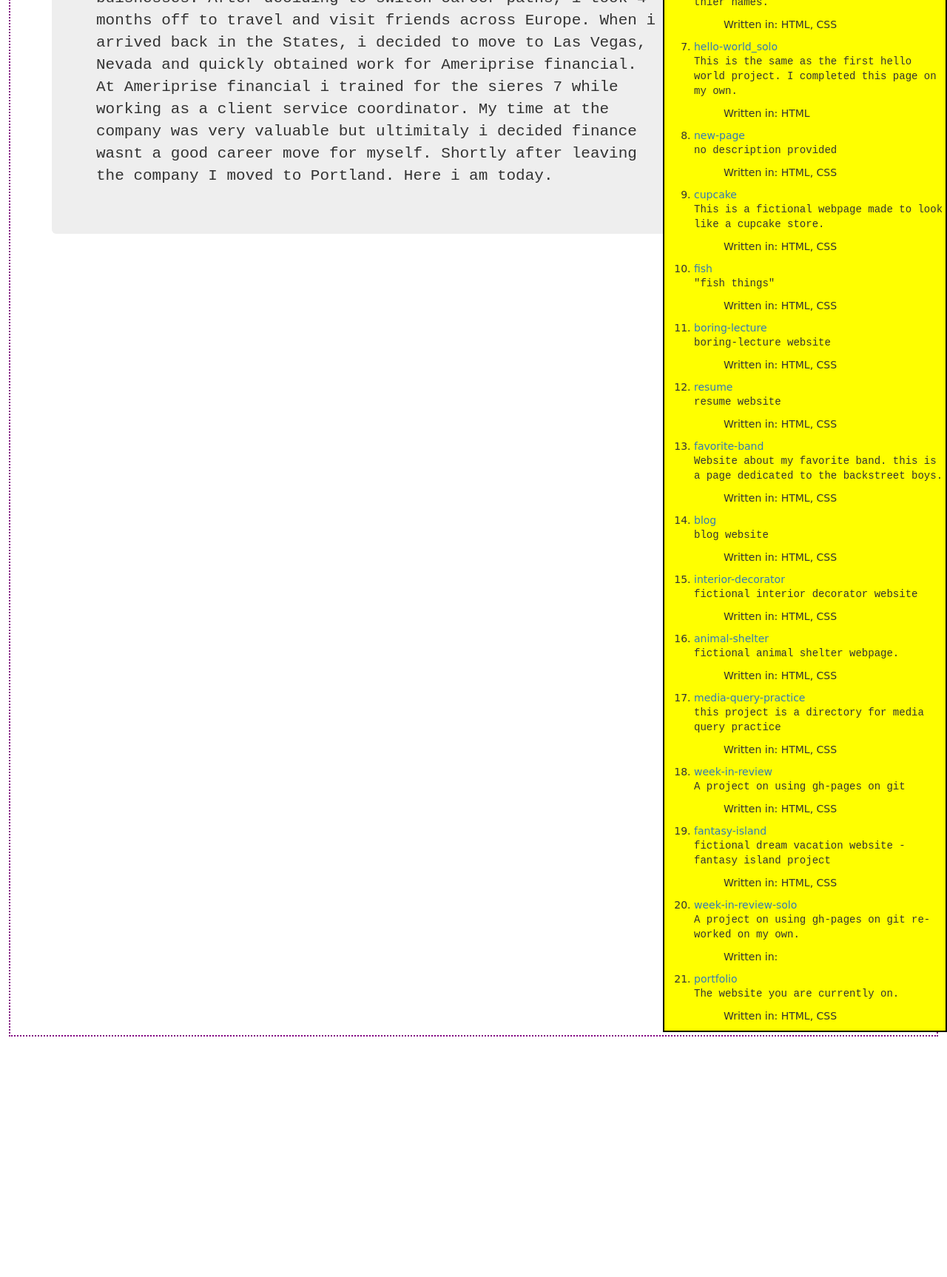
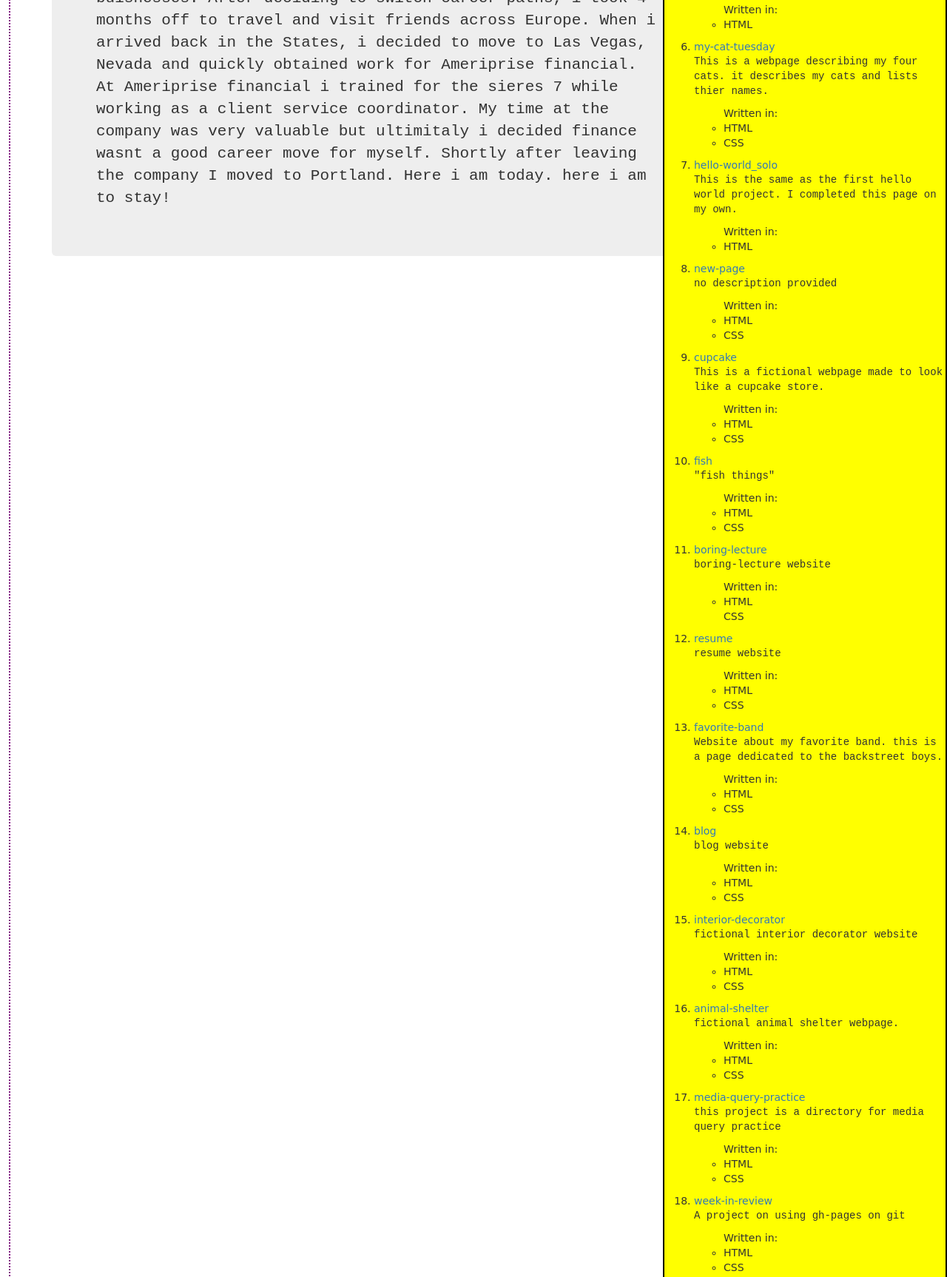
Before and after one commit to 7tacocat7/portfolio, a plain HTML site: page index.html in a window 1280 px wide. Shown: the part 801-2527 px from the top of the page at 74% size. Before the commit the page ends 2214 px from the top, so only its background shows below. Drawn offline with Linux system fonts and the light colour scheme.

Commit message:
fix improper use of 'ul' tag. UL tags now make bulleted lists.

```diff
--- a/css/styles.css
+++ b/css/styles.css
@@ -1,3 +1,6 @@
+
+
+
 h1 {
   font-family: courier
 }
--- a/index.html
+++ b/index.html
@@ -5,6 +5,7 @@
     <link href="css/styles.css" rel="stylesheet" type="text/css" media="all">
     <title>Carson Canales</title>
   </head>
+
   <style>  img {
      border-radius: 50%;
      float: left;
@@ -19,147 +20,147 @@
             <li><a href="https://github.com/7tacocat7/hello-world"> hello-world</a>
                 <p> This is a program to greet the planet! this is a simple html document that greets the viewer in various different languages.
                   <ul>
-                      Written in: HTML
+                  Written in: <li>HTML</li>
                   </ul>
                 </p>
             </li>
             <li><a href="https://github.com/7tacocat7/goodbye-world"> goodbye-world</a>
                 <p> This is a program to say goodbye. this file, written in HTML, bids its viewer fair well in four different languages.
                   <ul>
-                    Written in: HTML
+                  Written in: <li>HTML</li>
                   </ul>
                 </p>
             </li>
             <li><a href="https://github.com/7tacocat7/cookie-recipe"> cookie-recipe</a>
                 <p> This project is a webpage displaying a cookie recipie. This file provides the viewer with the ingredients and directions needed to bake delicious cookies.
                   <ul>
-                    Written in: HTML
+                  Written in: <li>HTML</li>
                   </ul>
                 </p>
             </li>
             <li><a href="https://github.com/7tacocat7/my-first-webpage"> my-first-webpage</a>
                 <p> This  is my first webpage design. it lists some of the things i will learn about coding. it also hosts an image file and provides a link to another webpage titled my favorite things.
                   <ul>
-                    Written in: HTML, CSS
+                  Written in: <li>HTML</li><li>CSS</li>
                   </ul>
                 </p>
             </li>
             <li><a href="https://github.com/7tacocat7/my-pet-webpage"> my-pet-webpage</a>
                 <p> This is a HTML page about my fictional pet. the project is incomplete so far.
                   <ul>
-                    Written in: HTML
+                  Written in: <li>HTML</li>
                   </ul>
                 </p>
             </li>
             <li><a href="https://github.com/7tacocat7/my-cat-tuesday"> my-cat-tuesday</a>
                 <p> This is a webpage describing my four cats. it describes my cats and lists thier names.
                   <ul>
-                    Written in: HTML, CSS
+                  Written in: <li>HTML</li><li>CSS</li>
                   </ul>
                 </p>
             </li>
             <li><a href="https://github.com/7tacocat7/hello-world_solo"> hello-world_solo</a>
                 <p>This is the same as the first hello world project. I completed this page on my own.
                   <ul>
-                    Written in: HTML
+                    Written in: <li>HTML</li>
                   </ul>
                 </p>
             </li>
             <li><a href="https://github.com/7tacocat7/new-page"> new-page</a>
                 <p> no description provided
                   <ul>
-                    Written in: HTML, CSS
+                    Written in:<li>HTML</li><li>CSS</li>
                   </ul>
                 </p>
             </li>
             <li><a href="https://github.com/7tacocat7/cupcake"> cupcake</a>
                 <p> This is a fictional webpage made to look like a cupcake store.
                   <ul>
-                    Written in: HTML, CSS
+                    Written in: <li>HTML</li><li>CSS</li>
                   </ul>
                 </p>
             </li>
             <li><a href="https://github.com/7tacocat7/fish"> fish</a>
                 <p> "fish things"
                   <ul>
-                    Written in: HTML, CSS
+                    Written in: <li>HTML</li><li>CSS</li>
                   </ul>
                 </p>
             </li>
             <li><a href="https://github.com/7tacocat7/boring-lecture"> boring-lecture</a>
                 <p>boring-lecture website
                   <ul>
-                    Written in: HTML, CSS
+                    Written in: <li>HTML</li>CSS</li>
                   </ul>
                 </p>
             </li>
             <li><a href="https://github.com/7tacocat7/resume"> resume</a>
                 <p>resume website
                   <ul>
-                    Written in: HTML, CSS
+                    Written in: <li>HTML</li><li>CSS</li>
                   </ul>
                 </p>
             </li>
             <li><a href="https://github.com/7tacocat7/favorite-band"> favorite-band</a>
                 <p> Website about my favorite band. this is a page dedicated to the backstreet boys.
                   <ul>
-                    Written in: HTML, CSS
+                    Written in: <li>HTML</li><li>CSS</li>
                   </ul>
                 </p>
             </li>
             <li><a href="https://github.com/7tacocat7/blog"> blog</a>
                 <p>blog website
                   <ul>
-                    Written in: HTML, CSS
+                    Written in:<li>HTML</li><li>CSS</li>
                   </ul>
                 </p>
             </li>
             <li><a href="https://github.com/7tacocat7/interior-decorator"> interior-decorator</a>
                 <p> fictional interior decorator website
                   <ul>
-                    Written in: HTML, CSS
+                    Written in:<li>HTML</li><li>CSS</li>
                   </ul>
                 </p>
             </li>
             <li><a href="https://github.com/7tacocat7/animal-shelter"> animal-shelter</a>
                 <p> fictional animal shelter webpage.
                   <ul>
-                    Written in: HTML, CSS
+                    Written in: <li>HTML</li><li>CSS</li>
                   </ul>
                 </p>
             </li>
             <li><a href="https://github.com/7tacocat7/media-query-practice"> media-query-practice</a>
                 <p> this project is a directory for media query practice
                   <ul>
-                    Written in: HTML, CSS
+                    Written in:<li>HTML</li><li>CSS</li>
                   </ul>
                 </p>
             </li>
             <li><a href="https://github.com/7tacocat7/week-in-review"> week-in-review</a>
                 <p> A project on using gh-pages on git
                   <ul>
-                    Written in: HTML, CSS
+                    Written in: <li>HTML</li><li>CSS</li>
                   </ul>
                 </p>
             </li>
             <li><a href="https://github.com/7tacocat7/fantasy-island"> fantasy-island</a>
                 <p> fictional dream vacation website -fantasy island project
                   <ul>
-                    Written in: HTML, CSS
+                    Written in:<li>HTML</li>CSS</li>
                   </ul>
                 </p>
             </li>
             <li><a href="https://github.com/7tacocat7/week-in-review-solo"> week-in-review-solo</a>
                 <p>A project on using gh-pages on git re-worked on my own.
                   <ul>
-                    Written in:
+                    Written in:<li>HTML</li>
                   </ul>
                 </p>
             </li>
             <li><a href="https://github.com/7tacocat7/portfolio"> portfolio</a>
                 <p> The website you are currently on.
                   <ul>
-                    Written in: HTML, CSS
+                    Written in:<li>HTML</li></li>CSS</li>
                   </ul>
                 </p>
             </li>
@@ -183,7 +184,7 @@
                 </p>
               <div class="jumbotron">
                 <h3>Background</h3>
-              <p>My education and job experience have been quite diverse. I graduated with a Bachlors in Psychology from Texas State University in 2012. While attending university i had many different jobs ranging from non-profit work to structural welding.  After graduation i found work in the sales department of a company called Yodle. at Yodle i sold various SEO/SEM marketing pacakges to small to medium sized buisnesses. After deciding to switch career paths, i took 4 months off to travel and visit friends across Europe. When i arrived back in the States, i decided to move to Las Vegas, Nevada and quickly obtained work for Ameriprise financial. At Ameriprise financial i trained for the sieres 7 while working as a client service coordinator. My time at the company was very valuable but ultimitaly i decided finance wasnt a good career move for myself. Shortly after leaving the company I moved to Portland. Here i am today. </p>
+                <p>My education and job experience have been quite diverse. I graduated with a Bachlors in Psychology from Texas State University in 2012. While attending university i had many different jobs ranging from non-profit work to structural welding.  After graduation i found work in the sales department of a company called Yodle. at Yodle i sold various SEO/SEM marketing pacakges to small to medium sized buisnesses. After deciding to switch career paths, i took 4 months off to travel and visit friends across Europe. When i arrived back in the States, i decided to move to Las Vegas, Nevada and quickly obtained work for Ameriprise financial. At Ameriprise financial i trained for the sieres 7 while working as a client service coordinator. My time at the company was very valuable but ultimitaly i decided finance wasnt a good career move for myself. Shortly after leaving the company I moved to Portland. Here i am today. here i am to stay! </p>
               </div>
           </div>
     </body>
```
Lines whose indentation alone changed are shown as unchanged.
